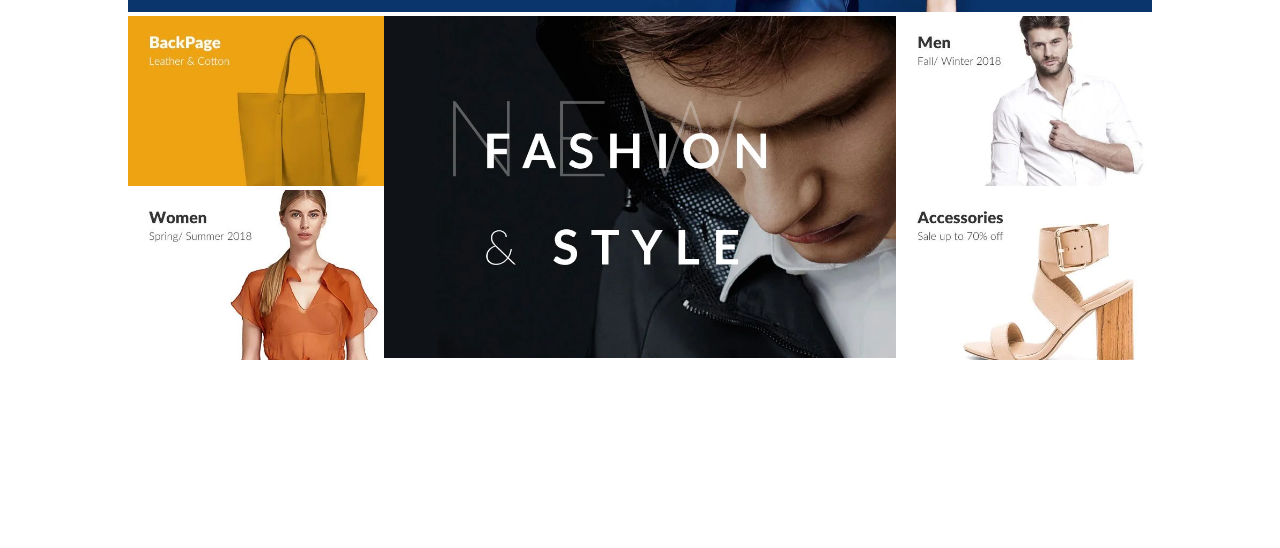
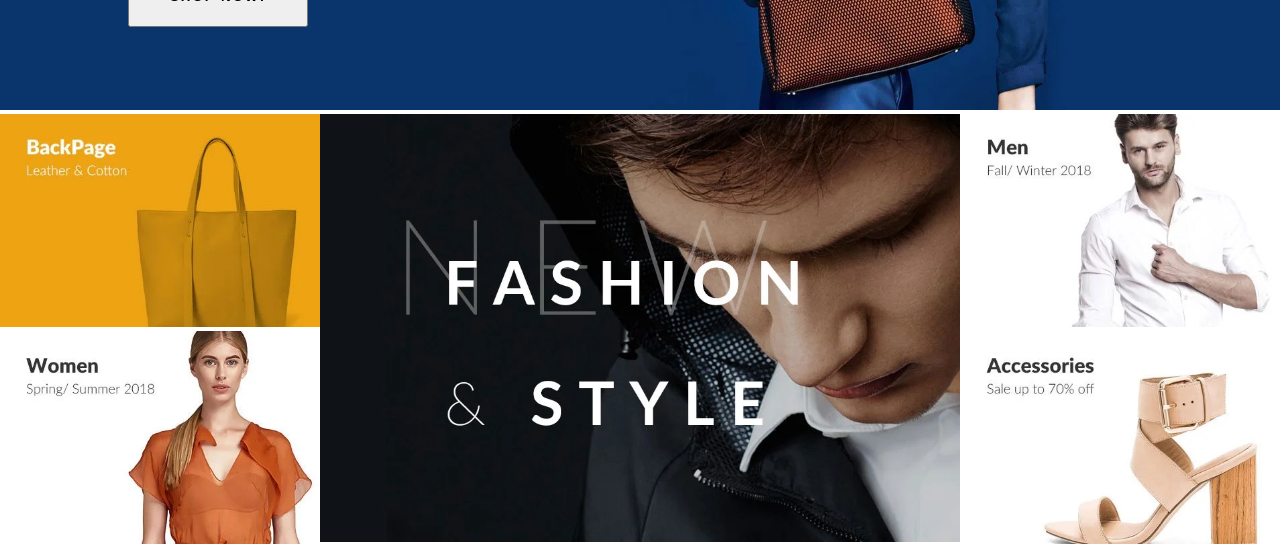
Before and after one commit to minhduc3008/css_final_03, a plain HTML site: page index.html in a window 1280 px wide. Shown: the part 634-1182 px from the top of the page. Before the commit the page ends 998 px from the top, so only its background shows below. Drawn offline with Linux system fonts and the light colour scheme.

Commit message:
update code

```diff
--- a/index.html
+++ b/index.html
@@ -239,7 +239,6 @@
     </header>
 
     <section id="slider">
-        <div class="container">
             <div class="slider-content">
                 <div class="title">
                     <h1 class="title-1">Women's Fashion</h1>
@@ -255,10 +254,8 @@
                 <img src="img/slider_1.webp" alt="">
             </div>
 
-        </div>
     </section>
     <section id="banner">
-        <div class="container">
             <div class="banner-left">
                 <img src="img/banner_1.webp" alt="">
                 <img src="img/banner_2.webp" alt="">
@@ -272,7 +269,6 @@
                 <img src="img/banner_4.webp" alt="">
                 <img src="img/banner_5.webp" alt="">
             </div>
-        </div>
     </section>
 </body>
 </html>
--- a/style.css
+++ b/style.css
@@ -422,22 +422,22 @@ a {
     width: 100%;
 }
 
-#banner > .container {
+#banner {
     display: flex;
 }
 
-#banner > .container img {
+#banner img {
     width: 100%;
 }
 
-#banner > .container .banner-left {
+#banner  .banner-left {
     width: 25%;
 }
 
-#banner > .container .banner-center {
+#banner .banner-center {
     width: 50%;
 }
 
-#banner > .container .banner-right {
+#banner .banner-right {
     width: 25%;
 }
```
